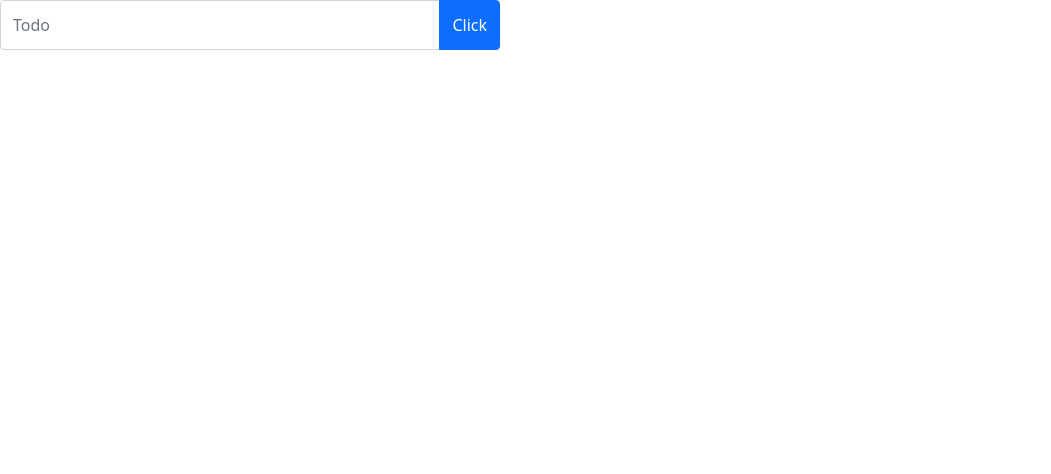
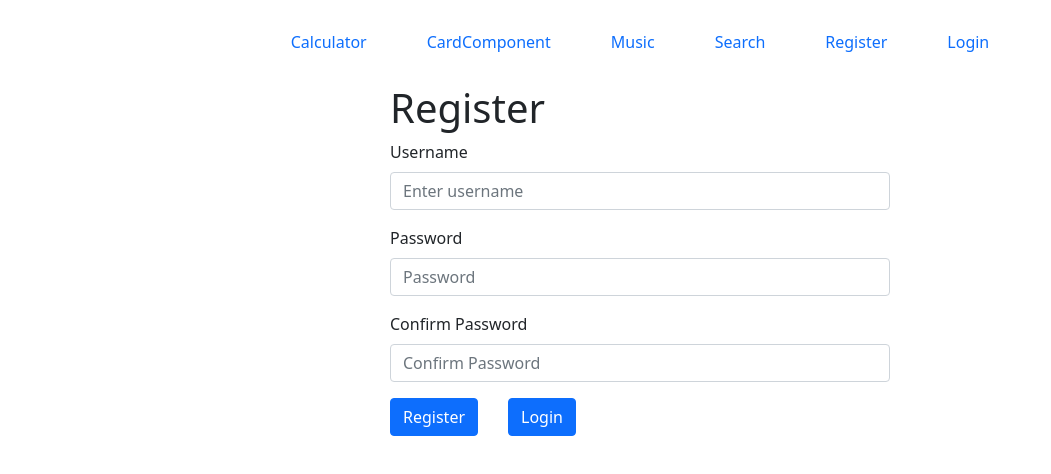
Before and after one commit to Phi-NB/ReactJs_Nodemy, a React (Create React App) app: page /register in a window 1280 px wide. Shown: the top 474 px of the page, without its empty margins (0-1051 px from the left). Built offline with nearby package versions, Linux system fonts and the light colour scheme.

Commit message:
add register

```diff
--- a/package.json
+++ b/package.json
@@ -11,6 +11,7 @@
     "react": "^17.0.2",
     "react-bootstrap": "^2.1.2",
     "react-dom": "^17.0.2",
+    "react-router-dom": "^6.2.2",
     "react-scripts": "^2.1.3",
     "web-vitals": "^2.1.4"
   },
--- a/src/App.css
+++ b/src/App.css
@@ -30,7 +30,7 @@ input{
   background-color: #fff;
 }
 
-.btn{
+.btn1{
   width: 50px;
   height: 50px;
   border: none;
@@ -42,7 +42,7 @@ input{
 .btn-key{
   margin: 8px 6px;
 }
-.row{
+.row1{
   display: flex;
   justify-content: space-between;
   margin: 12px -6px;
@@ -228,3 +228,31 @@ body .app .card__contact button:hover {
 .todo-list .btn {
   width: unset;
 }
+
+.login .btn, .register .btn {
+  width: unset;
+}
+
+.login, .register {
+  width: 500px;
+  margin: auto;
+}
+
+.register .btn__login {
+  margin-left: 30px;
+}
+
+.nav {
+  width: 1200px;
+  margin: auto;
+  justify-content: center;
+  margin-top: 30px;
+  margin-bottom: 30px !important;
+
+}
+
+
+.nav .nav-item a {
+  text-decoration: none;
+  padding: 0 30px
+}
--- a/src/App.jsx
+++ b/src/App.jsx
@@ -1,66 +1,73 @@
 import "./App.css";
 import React from "react";
-// import CalculatorComponent from './components/Calculator/Calculator.jsx';
-// import CardComponent from './components/Card/Card.jsx';
-// import Music from './components/Music/Music.jsx'
-// import Search from "./components/Search/Search";
+import CalculatorComponent from './components/Calculator/Calculator.jsx';
+import CardComponent from './components/Card/Card.jsx';
+import Music from './components/Music/Music.jsx'
+import Search from "./components/Search/Search";
 // import Display from "./components/Dislay_content/Dislay.jsx";
+import Login from "./components/Login/Login.jsx";
+import Register from "./components/Register/Register.jsx";
 // import CountDown from "./components/Countdown/Count-down";
 // import Function from './components/Function-Component/Function.jsx'
-import Todo_List from './components/Todo-List/Todo-list.jsx'
+// import Todo_List from './components/Todo-List/Todo-list.jsx'
+import { BrowserRouter, Routes, Route, Link} from "react-router-dom";
+import { Nav } from 'react-bootstrap';
 
 
-class App extends React.Component {
+const routeConfig = [
+  {
+    component: <CalculatorComponent/>,
+    path: '/caculator',
+    label: 'Calculator',
+  },
+  {
+    component: <CardComponent/>,
+    path: '/card',
+    label: 'CardComponent',
+  },
+  {
+    component: <Music/>,
+    path: '/music',
+    label: 'Music',
+  },
+  {
+    component: <Search/>,
+    path: '/search',
+    label: 'Search',
+  },
+  {
+    component: <Register/>,
+    path: '/register',
+    label: 'Register'
+  },
+  {
+    component: <Login/>,
+    path: '/login',
+    label: 'Login'
+  }
+]
 
-  constructor(props) {
-    super(props)
+function App () {
+    return (
+      <BrowserRouter>
+        <Nav>
+          {routeConfig.map((route, index) => {
+            return (
+              <Nav.Item key={index}>
 
-    this.state = {
-      time: new Date(),
-    }
+                <Link to={route.path}>{route.label}</Link>
+              </Nav.Item>
+            )
+          })}
+        </Nav>
+        <Routes>
+          {routeConfig.map((route, index )=> {
+            return <Route path={route.path} element={route.component} key={index}/>
+          })}
+        </Routes>
+      </BrowserRouter>
+    )
 
-    this.process = null
-
-  }
-  start = () => {
-    this.process = setInterval(() => {
-      this.setState(
-        {time: new Date ()}
-      )
-    }, 1000)
-  }
-//
-
-  end = () => {
-    clearInterval(this.process)
-  }
-
-  render() {
-    return (
-      <div>
-
-        {/* <h2>Thời gian hiện tại: {this.state.time.toString()}</h2>
-        <button onClick={this.start}>Start</button>
-        <button onClick={this.end}>End</button> */}
-
-
-        {/* <CalculatorComponent/>
-        <CardComponent/>,
-        <Music /> */}
-
-        {/* <Search/> */}
-
-        {/* <Display/> */}
-
-        {/* <CountDown /> */}
-
-        {/* <Function /> */}
-
-        <Todo_List />
-      </div>
-
-    );
-  }
 }
 
 export default App
--- a/src/components/Calculator/Button.jsx
+++ b/src/components/Calculator/Button.jsx
@@ -11,7 +11,7 @@ class Button extends React.Component {
     }
 
     render() {
-        return <button  onClick={this.onClick} className='btn btn-key'>{this.props.value}</button>
+        return <button  onClick={this.onClick} className='btn1 btn-key'>{this.props.value}</button>
     }
 }
 
--- a/src/components/Calculator/Calculator.jsx
+++ b/src/components/Calculator/Calculator.jsx
@@ -74,9 +74,9 @@ class Calculator extends React.Component {
                 <h1 className="title">CALCULATOR</h1>
                 <input value={this.state.input} className='value' disabled placeholder='Phép tính'></input>
                 <input className='result' value={this.state.output} disabled placeholder='Kết quả'></input>
-                <button onClick={this.reset} className='reset btn'>AC</button>
-                <button onClick={this.delete} className='delete btn'>C</button>
-                <div className='row'>
+                <button onClick={this.reset} className='reset btn1'>AC</button>
+                <button onClick={this.delete} className='delete btn1'>C</button>
+                <div className='row1'>
                     {
                         this.litsButton.map((item) => {
                             return (
--- /dev/null
+++ b/src/components/Login/Login.jsx
@@ -0,0 +1,60 @@
+import React from 'react';
+import {Button, Form, } from 'react-bootstrap'
+import { useState } from 'react';
+import { useNavigate } from 'react-router'
+
+
+function Login () {
+    const [username, setUsername] = useState('')
+    const [password, setPassword] = useState('')
+    const navigate = useNavigate()
+
+    const handleSubmit = (e) => {
+        fetch('https://todo-nodemy.herokuapp.com/user/login', {
+            headers: {
+                'Content-Type': 'application/json'
+            },
+            method: 'POST',
+            body: JSON.stringify({
+                "uername": username,
+                "password": password
+            })
+        })
+        .then((response) => {
+            return response.json()
+        })
+        .then((data) => {
+            console.log(data);
+            if (data.error === 'Bad Request') {
+                navigate('/register')
+            }
+        })
+        .catch((err) => {
+            console.log(err);
+        })
+
+    }
+
+    return (
+        <div className="login">
+            <h1>Login</h1>
+            <Form onSubmit={e => {e.preventDefault()}}>
+                <Form.Group className="mb-3" controlId="formBasicEmail">
+                    <Form.Label>Username</Form.Label>
+                    <Form.Control value={username} type="text" placeholder="Enter username" onChange={e => setUsername(e.target.value)}/>
+                </Form.Group>
+
+                <Form.Group className="mb-3" controlId="formBasicPassword">
+                    <Form.Label>Password</Form.Label>
+                    <Form.Control value={password} type="password" placeholder="Password" onChange={e => setPassword(e.target.value)}/>
+                </Form.Group>
+
+                <Button className="btn__login" variant="primary" type="submit" onClick={handleSubmit}>
+                    Login
+                </Button>
+            </Form>
+        </div>
+    )
+}
+
+export default Login
--- /dev/null
+++ b/src/components/Register/Register.jsx
@@ -0,0 +1,48 @@
+import React from 'react';
+import {Button, Form } from 'react-bootstrap'
+import { useState } from 'react';
+import { useNavigate } from 'react-router';
+
+function Register () {
+
+    const [username, setUsername] = useState('')
+    const [password, setPassword] = useState('')
+    const [confirmPassword, setConfirmPassword] = useState('')
+    const navigate = useNavigate()
+
+
+    const handleSubmit = (e) => {
+
+     }
+
+    return (
+        <div className="register">
+            <h1>Register</h1>
+            <Form onSubmit={e => {e.preventDefault()}}>
+                <Form.Group className="mb-3" controlId="formBasicEmail">
+                    <Form.Label>Username</Form.Label>
+                    <Form.Control value={username} type="text" placeholder="Enter username" onChange={e => setUsername(e.target.value)}/>
+                </Form.Group>
+
+                <Form.Group className="mb-3" controlId="formBasicPassword">
+                    <Form.Label>Password</Form.Label>
+                    <Form.Control value={password} type="password" placeholder="Password" onChange={e => setPassword(e.target.value)}/>
+                </Form.Group>
+
+                <Form.Group className="mb-3" >
+                    <Form.Label>Confirm Password</Form.Label>
+                    <Form.Control value={confirmPassword} type="password" placeholder="Confirm Password" onChange={e => setConfirmPassword(e.target.value)}/>
+                </Form.Group>
+
+                <Button variant="primary" type="submit" onClick={handleSubmit}>
+                    Register
+                </Button>
+                <Button className="btn__login" variant="primary" type="submit" onClick={() => {navigate('/login')}}>
+                    Login
+                </Button>
+            </Form>
+        </div>
+    )
+}
+
+export default Register
```
Also changed, not shown: 1 other file (tests, documents, lock files or other folders).
